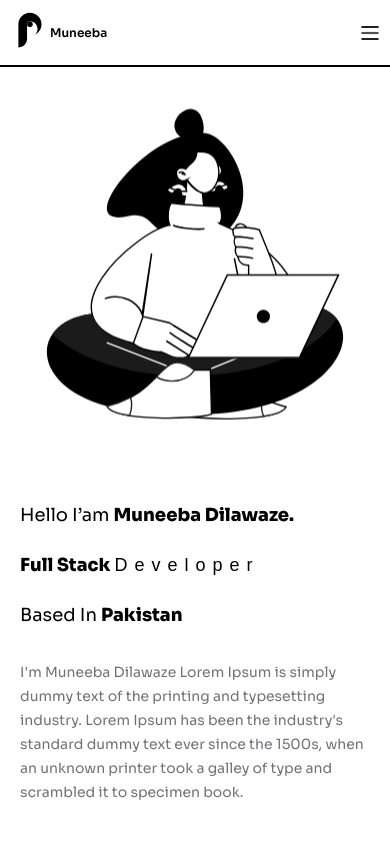
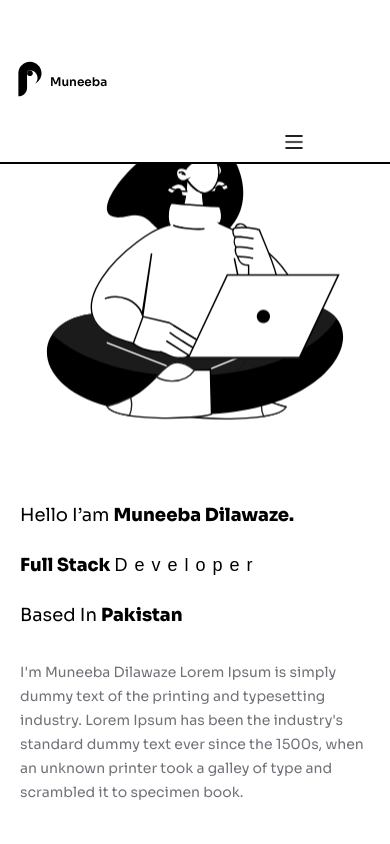
Before and after one commit to muneebaa/MyPortfolio, a React (Vite) app: page / in a window 390 px wide. Shown: the top 844 px of the page. Built offline with nearby package versions, Linux system fonts and the light colour scheme; a web font is replaced by a local one.

Commit message:
responsive navbar made

```diff
--- a/src/commonComponents/Navbar/Navbar.jsx
+++ b/src/commonComponents/Navbar/Navbar.jsx
@@ -3,6 +3,7 @@ import Logo from "../../assets/Logo.svg";
 import LogoWhite from "../../assets/logoWhite.svg";
 import downloadIcon from "../../assets/download_white.png";
 import hamburgerWhite from "../../assets/hamWhite.png";
+import crossIcon from "../../assets/crossicon.png";
 import hamburgerBlack from "../../assets/hamBlack.png";
 import downloadDarkIcon from "../../assets/download-black.png";
 import { HashLink as Link } from "react-router-hash-link";
@@ -11,6 +12,7 @@ import "./style.css";
 
 const Navbar = () => {
   const [scrolling, setScrolling] = useState(false);
+  const [openNav, setOpenNav] = useState(false);
 
   useEffect(() => {
     const handleScroll = () => {
@@ -27,7 +29,17 @@ const Navbar = () => {
       window.removeEventListener("scroll", handleScroll);
     };
   }, []);
+  // function openNav() {
+  //   document.getElementById("myNav").style.width = "100%";
+  // }
+
+  // function closeNav() {
+  //   document.getElementById("myNav").style.width = "0%";
+  // }
+
   return (
+    <div>
+      {!openNav && (
         <div
           className={`main_nav ${
             scrolling ? "scroll_nav" : "non_scroll_nav"
@@ -86,9 +98,57 @@ const Navbar = () => {
             </div>
           </a>
 
-      <div className="nav_ham">
+          <div className="nav_ham_main">
+            <a
+              href={cvPDF}
+              download="MuneebaDilawazeResume"
+              target="_blank"
+              className="nav_ham_resume"
+              style={{
+                backgroundColor: scrolling ? "white" : "black",
+                color: scrolling ? "black" : "white",
+              }}
+            >
+              <p>Resume</p>
+              <div className="nav_ham_resume_icon">
+                <img src={scrolling ? downloadDarkIcon : downloadIcon} />
+              </div>
+            </a>
+            <div className="nav_ham" onClick={() => setOpenNav(true)}>
               <img src={scrolling ? hamburgerWhite : hamburgerBlack} />
             </div>
+          </div>
+        </div>
+      )}
+      {openNav && (
+        <div id="myNav" class="overlay" style={{ width: openNav ? "100%" : 0 }}>
+          <img
+            src={crossIcon}
+            className="overlay_cross"
+            onClick={() => setOpenNav(false)}
+          />
+          <div class="overlay-content">
+            <Link to="#" smooth onClick={() => setOpenNav(false)}>
+              Home
+            </Link>
+            <Link to="#skills" smooth onClick={() => setOpenNav(false)}>
+              Skills
+            </Link>
+            <Link to="#experience" smooth onClick={() => setOpenNav(false)}>
+              Experience
+            </Link>
+            <Link to="#about" smooth onClick={() => setOpenNav(false)}>
+              About
+            </Link>
+            <Link to="#project" smooth onClick={() => setOpenNav(false)}>
+              Project
+            </Link>
+            <Link to="#contact" smooth onClick={() => setOpenNav(false)}>
+              Contact
+            </Link>
+          </div>
+        </div>
+      )}
     </div>
   );
 };
```
Lines whose indentation alone changed are shown as unchanged.
